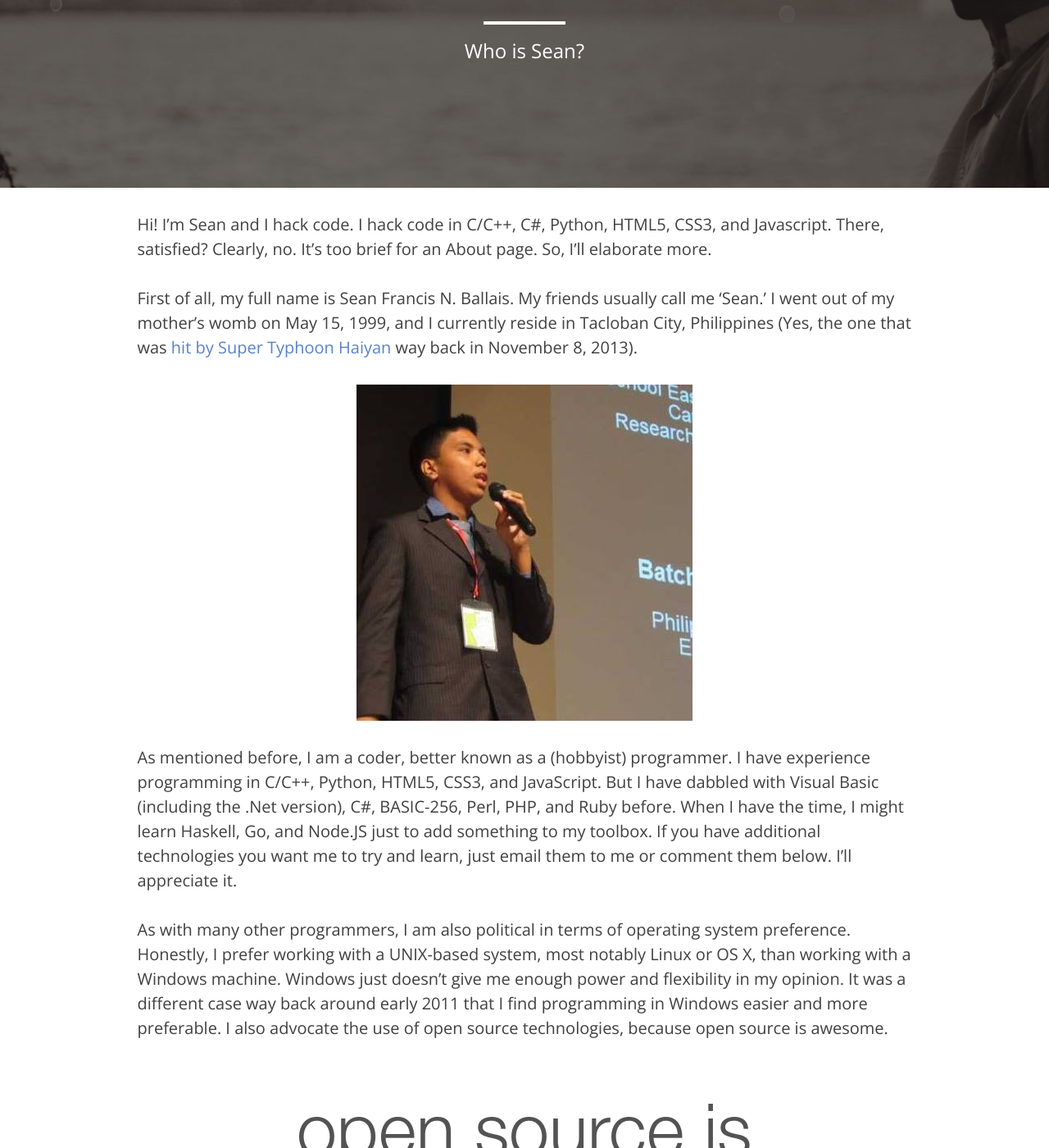
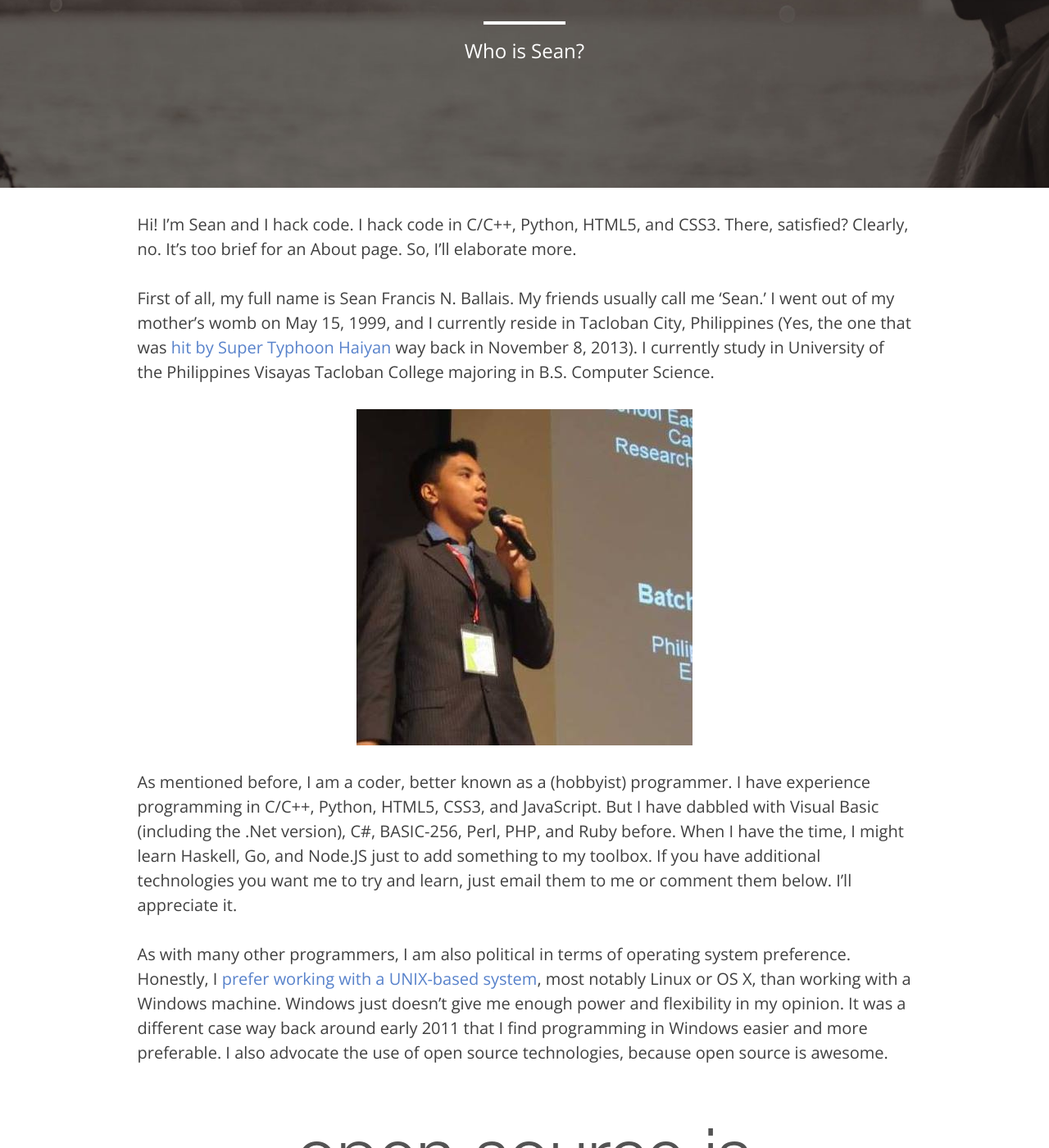
Before and after one commit to seanballais/seanballais.github.io, a Jekyll site: the page built from about.md, in a window 1280 px wide and 1400 px high, scrolled down 227 px. Shown: the whole window at 82% size. Built offline with Jekyll 4.4.1, drawn with Linux system fonts in a browser that asks for light colours; nearby versions of some CDN libraries; comment, search, counter and statistics services are not loaded; some of the changed lines change nothing that is shown; some of the changed text lies outside the part shown.

Commit message:
Updated the About page.

```diff
--- a/about.md
+++ b/about.md
@@ -6,19 +6,19 @@
 header-img: "img/about/about-bg.jpg"
 ---
 
-Hi! I’m Sean and I hack code. I hack code in C/C++, C#, Python, HTML5, CSS3, and Javascript. There, satisfied? Clearly, no. It’s too brief for an About page. So, I’ll elaborate more.
+Hi! I’m Sean and I hack code. I hack code in C/C++, Python, HTML5, and CSS3. There, satisfied? Clearly, no. It’s too brief for an About page. So, I’ll elaborate more.
 
-First of all, my full name is Sean Francis N. Ballais. My friends usually call me ‘Sean.’ I went out of my mother’s womb on May 15, 1999, and I currently reside in Tacloban City, Philippines (Yes, the one that was [hit by Super Typhoon Haiyan](/blog/remembering-haiyan/) way back in November 8, 2013).
+First of all, my full name is Sean Francis N. Ballais. My friends usually call me ‘Sean.’ I went out of my mother’s womb on May 15, 1999, and I currently reside in Tacloban City, Philippines (Yes, the one that was [hit by Super Typhoon Haiyan](/blog/remembering-haiyan/) way back in November 8, 2013). I currently study in University of the Philippines Visayas Tacloban College majoring in B.S. Computer Science.
 
 ![A picture of me](/static/img/about/me.jpg)
 
 As mentioned before, I am a coder, better known as a (hobbyist) programmer. I have experience programming in C/C++, Python, HTML5, CSS3, and JavaScript. But I have dabbled with Visual Basic (including the .Net version), C#, BASIC-256, Perl, PHP, and Ruby before. When I have the time, I might learn Haskell, Go, and Node.JS just to add something to my toolbox. If you have additional technologies you want me to try and learn, just email them to me or comment them below. I’ll appreciate it.
 
-As with many other programmers, I am also political in terms of operating system preference. Honestly, I prefer working with a UNIX-based system, most notably Linux or OS X, than working with a Windows machine. Windows just doesn’t give me enough power and flexibility in my opinion. It was a different case way back around early 2011 that I find programming in Windows easier and more preferable. I also advocate the use of open source technologies, because open source is awesome.
+As with many other programmers, I am also political in terms of operating system preference. Honestly, I [prefer working with a UNIX-based system](/blog/why-linux/), most notably Linux or OS X, than working with a Windows machine. Windows just doesn’t give me enough power and flexibility in my opinion. It was a different case way back around early 2011 that I find programming in Windows easier and more preferable. I also advocate the use of open source technologies, because open source is awesome.
 
 ![Open source is awesome](/static/img/about/open-source-awesome.png)
 
-Currently, I’m creating a 2D game with my cousins using a custom-made game engine (why not?). It’s still in its early stages and in pre-production.
+Currently, I co-founded a startup called, Creatomiv, with my friends, Warren and Ray Mart. We are being mentored by [Francis Plaza](http://francis.ph/), a graduate from MIT. I have been selected as the startup's CTO. We are currently working on a project we hope to release by March 2016. On the side, I also do some freelance work.
 
 Whenever I’m not coding, I would sometimes be seen playing sports and hanging out with friends; reading books or online articles of any topic that may interest me (IFLS, CommitStrip, Phoronix, PCWorld, and Reddit, anyone?); creating art with GIMP, and/or Blender 3D; listening to podcasts; taking pictures; blogging; keeping up with the latest news; 'hacking' technology; or just pondering ideas for the future.
 
```
